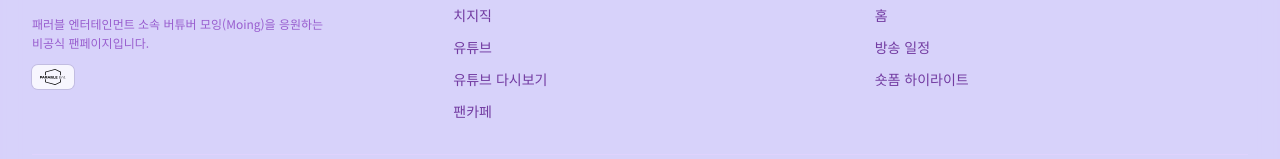
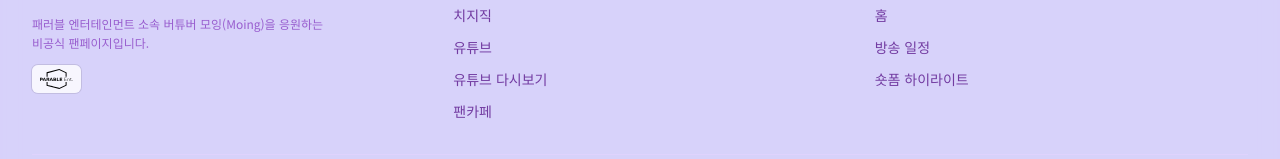
Before and after one commit to ReverserofCode/witchs-cauldron, a Next.js app in the folder frontend/: page /admin/analytics in a window 1280 px wide. Shown: the part 1731-1890 px from the top of the page. Built offline with nearby package versions, Linux system fonts and the light colour scheme; no server answers; the database is empty.

Commit message:
style: enlarge footer parable logo

```diff
--- a/frontend/app/components/layout/Footer.tsx
+++ b/frontend/app/components/layout/Footer.tsx
@@ -33,9 +33,9 @@ export default function Footer() {
               <Image
                 src="/logos/parable-ent.svg"
                 alt="패러블 엔터테인먼트 로고"
-                width={98}
-                height={16}
-                className="w-auto h-4"
+                width={122}
+                height={20}
+                className="h-5 w-auto"
                 loading="lazy"
                 unoptimized
               />
```
